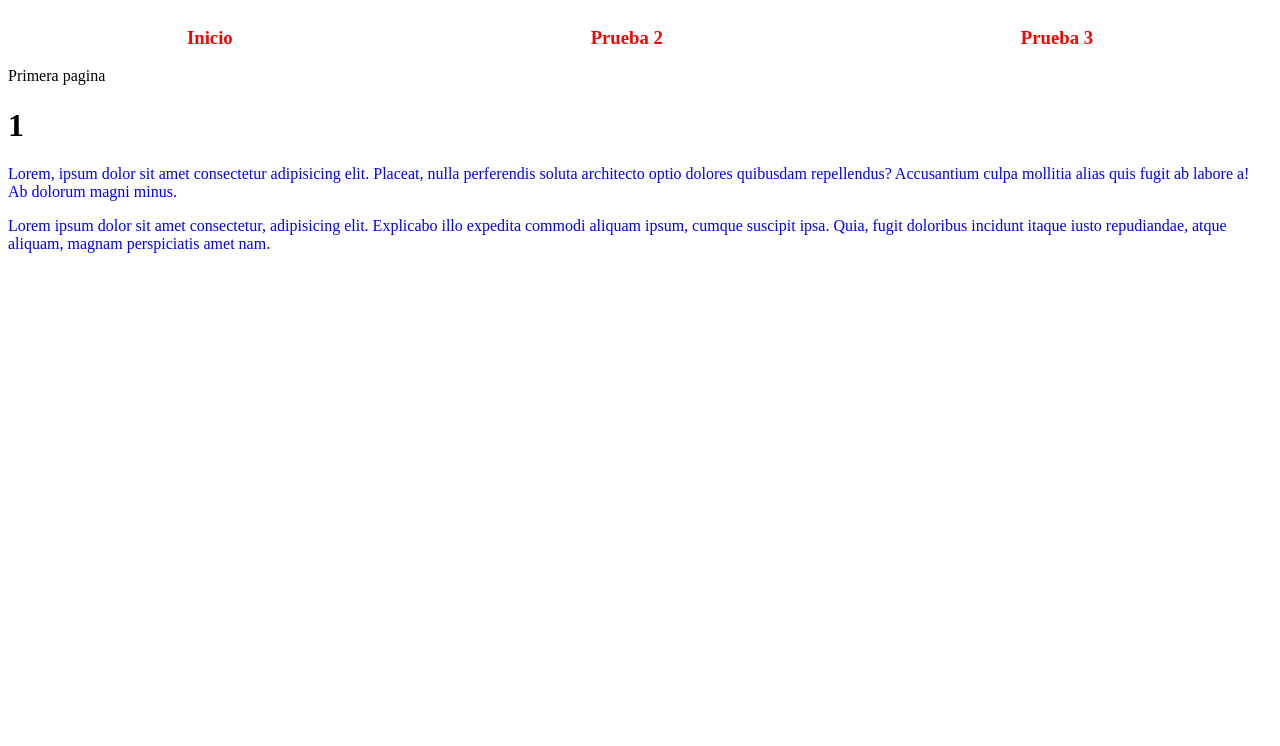
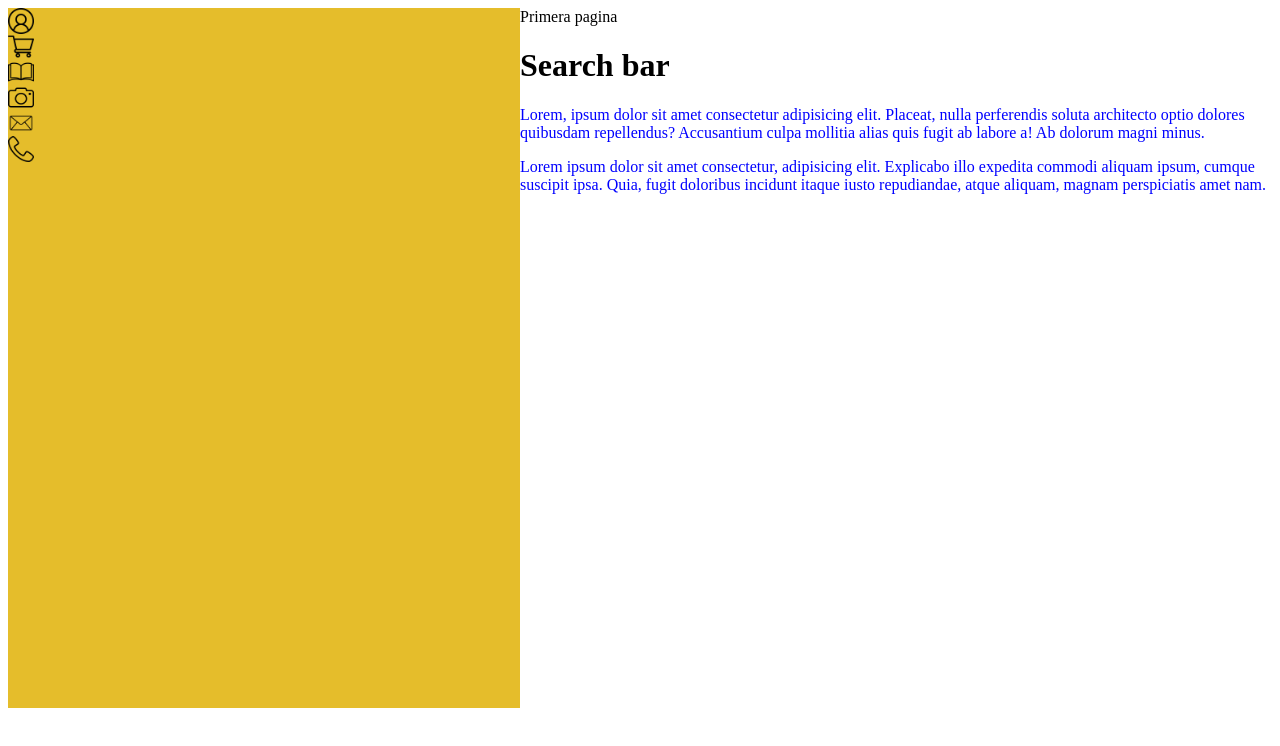
Before and after one commit to laxus0101/Greem-Points, a plain HTML site: page index.html in a window 1280 px wide. Drawn offline with Linux system fonts and the light colour scheme.

Commit message:
se hicieron pruebas de css

```diff
--- a/css/index_style.css
+++ b/css/index_style.css
@@ -1,13 +1,35 @@
-#first_nav {
-    color: red;
+#divnav {
+    color: rgb(143, 74, 74);
+    float:left;
+    width:fit-content;
+    height: 700px;
+    display: flex;
+    flex-direction: column;
+    justify-content: space-between;
+    background-color:rgb(229, 189, 43);
+    align-items: center;
+}
+
+#div1 {
+    display: flex;
+    flex-direction: column;
+
+}
+
+#div2 {
+    display: flex;
+    flex-direction: column;
+}
+
+#first_nav img {
+    width: 5%;
+    height: 5%;
 }
 
 p {
     color: blue;
 }
 
-#first_nav {
-    display: flex;
-    flex-direction: row;
-    justify-content:space-around;
+.alinear {
+    padding-left: 6%;
 }
--- a/index.html
+++ b/index.html
@@ -10,18 +10,30 @@
 
     <div id="divnav">
         <nav id="first_nav">
-            <h3>Inicio</h3>
-            <h3>Prueba 2</h3>
-            <h3>Prueba 3</h3>
+            <div id="div1">
+
+                <img src="img/usuario.png" alt="usuario">
+                <img src="img/carrito-de-compras.png" alt="carrito">
+                <img src="img/libro.png" alt="libro">
+
+            </div>
+
+            <div id="div2">
+
+                <img src="img/camara.png" alt="camara">
+                <img src="img/correo (1).png" alt="correo">
+                <img src="img/phone-handset_icon-icons.com_48252.png" alt="telefono">
+
+            </div>
         </nav>
     </div>
 
-    <header>Primera pagina</header>
-    <h1>1</h1>
+    <header class="alinear">Primera pagina</header>
+    <h1 class="alinear">Search bar</h1>
 
-    <p>Lorem, ipsum dolor sit amet consectetur adipisicing elit. Placeat, nulla perferendis soluta architecto optio dolores quibusdam repellendus? Accusantium culpa mollitia alias quis fugit ab labore a! Ab dolorum magni minus.</p>
+    <p class="alinear">Lorem, ipsum dolor sit amet consectetur adipisicing elit. Placeat, nulla perferendis soluta architecto optio dolores quibusdam repellendus? Accusantium culpa mollitia alias quis fugit ab labore a! Ab dolorum magni minus.</p>
 
-    <p>Lorem ipsum dolor sit amet consectetur, adipisicing elit. Explicabo illo expedita commodi aliquam ipsum, cumque suscipit ipsa. Quia, fugit doloribus incidunt itaque iusto repudiandae, atque aliquam, magnam perspiciatis amet nam.</p>
+    <p class="alinear">Lorem ipsum dolor sit amet consectetur, adipisicing elit. Explicabo illo expedita commodi aliquam ipsum, cumque suscipit ipsa. Quia, fugit doloribus incidunt itaque iusto repudiandae, atque aliquam, magnam perspiciatis amet nam.</p>
     <section>
 
     </section>
```
